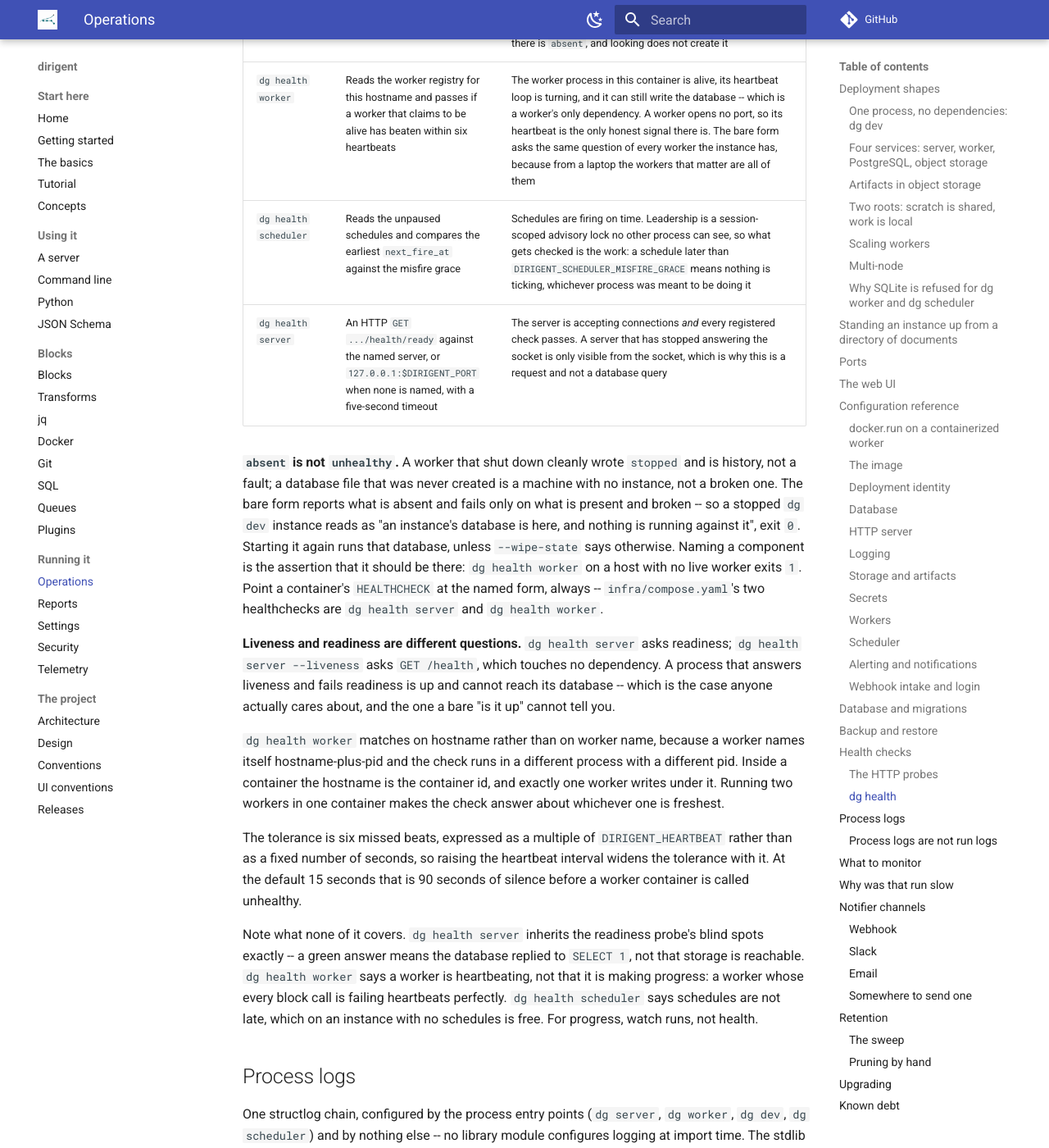
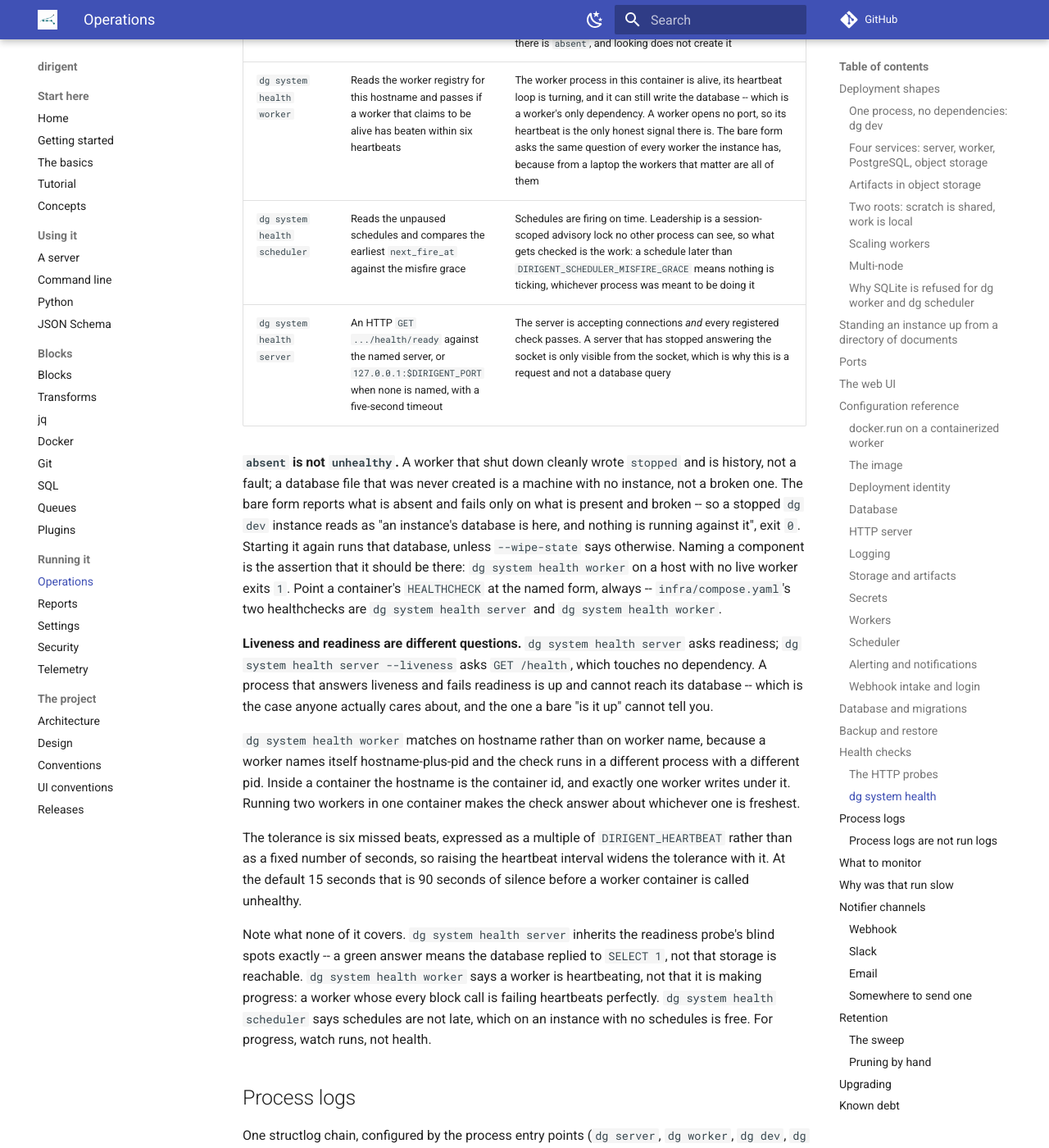
Before and after one commit to winterop-com/dirigent, an MkDocs documentation site: the page built from docs/operations.md, in a window 1280 px wide and 1400 px high, scrolled down 22282 px. Shown: the whole window at 82% size. Built offline with MkDocs 1.6.1 and Material for MkDocs 9.7.7, drawn with Linux system fonts in a browser that asks for light colours; comment, search, counter and statistics services are not loaded; some of the changed text lies outside the part shown.

Commit message:
refactor(cli): dg health lives under dg system
The process-side checks move to `dg system health`, bare and named, so one
group holds both views of an instance: the API view a server answers, and the
checks this shell runs against the instance it resolves. Behaviour, records,
exit codes and the way a server is named are unchanged, and `dg health` is
gone rather than aliased.

The compose healthchecks, the scaffolded compose the CLI writes, and the CI
compose job move to the new spelling with it.

````diff
--- a/docs/operations.md
+++ b/docs/operations.md
@@ -711,8 +711,8 @@ event that needs a plan, not as an undo button.
 ## Health checks
 
 There are two kinds, and they answer different questions. The **HTTP probes** are what an
-orchestrator outside the container asks. The **`dg health` commands** are what a container's
-own `HEALTHCHECK` runs, from inside, against its own process.
+orchestrator outside the container asks. The **`dg system health` commands** are what a
+container's own `HEALTHCHECK` runs, from inside, against its own process.
 
 ### The HTTP probes
 
@@ -746,7 +746,7 @@ Every response the server sends, error or not, carries an `X-Dirigent-Version` h
 what lets a client say "that is not a dirigent instance" rather than "HTTP 404" when it has
 been pointed at the wrong port -- at, for instance, the documentation site on 3334.
 
-### `dg health`
+### `dg system health`
 
 Process-side, in the sense `dg db upgrade` is: it needs no token, reads the configured
 database directly, and asks a server only over plain HTTP. It writes one `check` record per
@@ -760,7 +760,7 @@ container it is the container's own environment. A machine with no instance at a
 one line rather than reporting the absence of everything, part by part:
 
 ```console
-$ dg health
+$ dg system health
 no database at .dirigent/state/dirigent.db [check] check=database status=absent probe=readiness
 there is no instance here: no database at .dirigent/state/dirigent.db, and no server was named [health] checked=1 ...
 ```
@@ -768,7 +768,7 @@ there is no instance here: no database at .dirigent/state/dirigent.db, and no se
 And a deployment that is up reads as one:
 
 ```console
-$ dg health
+$ dg system health
 the database at postgresql://dirigent:***@postgres:5432/dirigent answers, schema 0001_baseline [check] ...
 3 of 3 workers beating [check] check=worker status=healthy probe=readiness
 2 schedules waiting, none overdue [check] check=scheduler status=healthy probe=readiness
@@ -778,11 +778,11 @@ everything checked is healthy [health] checked=4 healthy=4 absent=0 unhealthy=0
 
 | Command | What it does | What that proves |
 | --- | --- | --- |
-| `dg health` | Every check below, for the instance this shell resolves | The instance is working, from wherever you are standing. A part that is simply not there is `absent` and does not fail the command |
-| `dg health database` | Reads the alembic stamp | The database answers *and* holds the schema this code expects. A database nobody has migrated answers `SELECT 1` and has no tables; one left behind by a half-finished upgrade is missing a column. Both are `unhealthy`, with the `dg db upgrade` that fixes them. A SQLite file that is not there is `absent`, and looking does not create it |
-| `dg health worker` | Reads the worker registry for this hostname and passes if a worker that claims to be alive has beaten within six heartbeats | The worker process in this container is alive, its heartbeat loop is turning, and it can still write the database -- which is a worker's only dependency. A worker opens no port, so its heartbeat is the only honest signal there is. The bare form asks the same question of every worker the instance has, because from a laptop the workers that matter are all of them |
-| `dg health scheduler` | Reads the unpaused schedules and compares the earliest `next_fire_at` against the misfire grace | Schedules are firing on time. Leadership is a session-scoped advisory lock no other process can see, so what gets checked is the work: a schedule later than `DIRIGENT_SCHEDULER_MISFIRE_GRACE` means nothing is ticking, whichever process was meant to be doing it |
-| `dg health server` | An HTTP `GET .../health/ready` against the named server, or `127.0.0.1:$DIRIGENT_PORT` when none is named, with a five-second timeout | The server is accepting connections *and* every registered check passes. A server that has stopped answering the socket is only visible from the socket, which is why this is a request and not a database query |
+| `dg system health` | Every check below, for the instance this shell resolves | The instance is working, from wherever you are standing. A part that is simply not there is `absent` and does not fail the command |
+| `dg system health database` | Reads the alembic stamp | The database answers *and* holds the schema this code expects. A database nobody has migrated answers `SELECT 1` and has no tables; one left behind by a half-finished upgrade is missing a column. Both are `unhealthy`, with the `dg db upgrade` that fixes them. A SQLite file that is not there is `absent`, and looking does not create it |
+| `dg system health worker` | Reads the worker registry for this hostname and passes if a worker that claims to be alive has beaten within six heartbeats | The worker process in this container is alive, its heartbeat loop is turning, and it can still write the database -- which is a worker's only dependency. A worker opens no port, so its heartbeat is the only honest signal there is. The bare form asks the same question of every worker the instance has, because from a laptop the workers that matter are all of them |
+| `dg system health scheduler` | Reads the unpaused schedules and compares the earliest `next_fire_at` against the misfire grace | Schedules are firing on time. Leadership is a session-scoped advisory lock no other process can see, so what gets checked is the work: a schedule later than `DIRIGENT_SCHEDULER_MISFIRE_GRACE` means nothing is ticking, whichever process was meant to be doing it |
+| `dg system health server` | An HTTP `GET .../health/ready` against the named server, or `127.0.0.1:$DIRIGENT_PORT` when none is named, with a five-second timeout | The server is accepting connections *and* every registered check passes. A server that has stopped answering the socket is only visible from the socket, which is why this is a request and not a database query |
 
 **`absent` is not `unhealthy`.** A worker that shut down cleanly wrote `stopped` and is
 history, not a fault; a database file that was never created is a machine with no instance,
@@ -790,17 +790,17 @@ not a broken one. The bare form reports what is absent and fails only on what is
 broken -- so a stopped `dg dev` instance reads as "an instance's database is here, and nothing
 is running against it", exit `0`. Starting it again runs that database, unless
 `--wipe-state` says otherwise. Naming a component is the assertion that it should be there:
-`dg health worker` on a host with no live worker exits `1`. Point a container's `HEALTHCHECK`
-at the named form, always -- `infra/compose.yaml`'s two healthchecks are `dg health server`
-and `dg health worker`.
+`dg system health worker` on a host with no live worker exits `1`. Point a container's
+`HEALTHCHECK` at the named form, always -- `infra/compose.yaml`'s two healthchecks are
+`dg system health server` and `dg system health worker`.
 
-**Liveness and readiness are different questions.** `dg health server` asks readiness;
-`dg health server --liveness` asks `GET /health`, which touches no dependency. A process that
-answers liveness and fails readiness is up and cannot reach its database -- which is the case
-anyone actually cares about, and the one a bare "is it up" cannot tell you.
+**Liveness and readiness are different questions.** `dg system health server` asks readiness;
+`dg system health server --liveness` asks `GET /health`, which touches no dependency. A process
+that answers liveness and fails readiness is up and cannot reach its database -- which is the
+case anyone actually cares about, and the one a bare "is it up" cannot tell you.
 
-`dg health worker` matches on hostname rather than on worker name, because a worker names
-itself hostname-plus-pid and the check runs in a different process with a different pid.
+`dg system health worker` matches on hostname rather than on worker name, because a worker
+names itself hostname-plus-pid and the check runs in a different process with a different pid.
 Inside a container the hostname is the container id, and exactly one worker writes under it.
 Running two workers in one container makes the check answer about whichever one is freshest.
 
@@ -809,12 +809,12 @@ rather than as a fixed number of seconds, so raising the heartbeat interval wide
 tolerance with it. At the default 15 seconds that is 90 seconds of silence before a worker
 container is called unhealthy.
 
-Note what none of it covers. `dg health server` inherits the readiness probe's blind spots
-exactly -- a green answer means the database replied to `SELECT 1`, not that storage is
-reachable. `dg health worker` says a worker is heartbeating, not that it is making progress: a
-worker whose every block call is failing heartbeats perfectly. `dg health scheduler` says
-schedules are not late, which on an instance with no schedules is free. For progress, watch
-runs, not health.
+Note what none of it covers. `dg system health server` inherits the readiness probe's blind
+spots exactly -- a green answer means the database replied to `SELECT 1`, not that storage is
+reachable. `dg system health worker` says a worker is heartbeating, not that it is making
+progress: a worker whose every block call is failing heartbeats perfectly.
+`dg system health scheduler` says schedules are not late, which on an instance with no
+schedules is free. For progress, watch runs, not health.
 
 ## Process logs
 
@@ -897,7 +897,7 @@ containers and not only the server. See [telemetry](telemetry.md).
 
 | Signal | Read it with | Instrument, when exporting |
 | --- | --- | --- |
-| Worker heartbeat freshness | `dg system workers`, whose **last seen** column is the age of each heartbeat; `--json` adds the `stale` flag, true past two minutes of silence. Inside a container, `dg health worker` | `dirigent.worker.heartbeat_age`, by `dirigent.worker`. Every sweeper reports every worker, so take the max by worker |
+| Worker heartbeat freshness | `dg system workers`, whose **last seen** column is the age of each heartbeat; `--json` adds the `stale` flag, true past two minutes of silence. Inside a container, `dg system health worker` | `dirigent.worker.heartbeat_age`, by `dirigent.worker`. Every sweeper reports every worker, so take the max by worker |
 | Workers alive at all | `dg system info`: `workers_live`. Zero live workers means nothing will pick work up, and no probe reports it | none |
 | Queue depth | Nothing exposes the count of claimable attempts. `dg runs list --status queued` is the nearest proxy -- runs that have started nothing yet -- and a growing number there with live workers means the pool is behind | `dirigent.queue.depth` |
 | Work parked, not running | `dg runs show RUN_ID`, per run: attempts in `waiting`. There is no instance-wide count | `dirigent.waiting` |
````
Also changed, not shown: ROADMAP.md (+12 -18 lines), docs/cli.md (+14 -10 lines), 7 other files.
